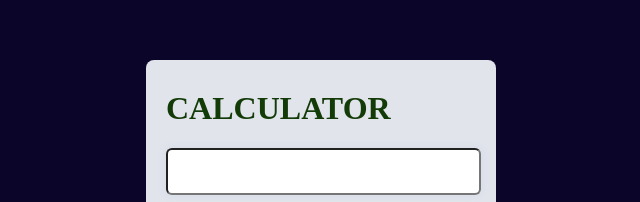
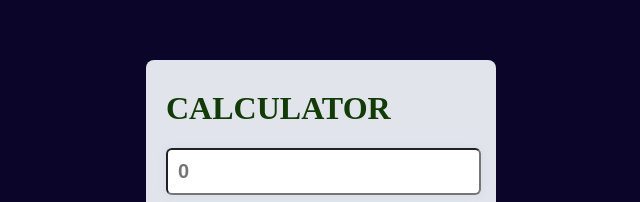
Before and after one commit to Uddhav-agale18/Scientific-Calculator, a plain HTML site: page index.html in a window 1280 px wide. Shown: the part 110-312 px from the top of the page, 319-959 px from the left. Drawn offline with Linux system fonts and the light colour scheme.

Commit message:
Update index.html

```diff
--- a/index.html
+++ b/index.html
@@ -10,7 +10,7 @@
 
     <div class="calculator">
         <h1>CALCULATOR</h1>
-        <input type="text" id="display" readonly>
+        <input type="text" id="display" placeholder="0" readonly>
         <div class="buttons">
             <button onclick="clearDisplay()">C</button>
             <button onclick="appendCharacter('sqrt(')">√</button>
```
